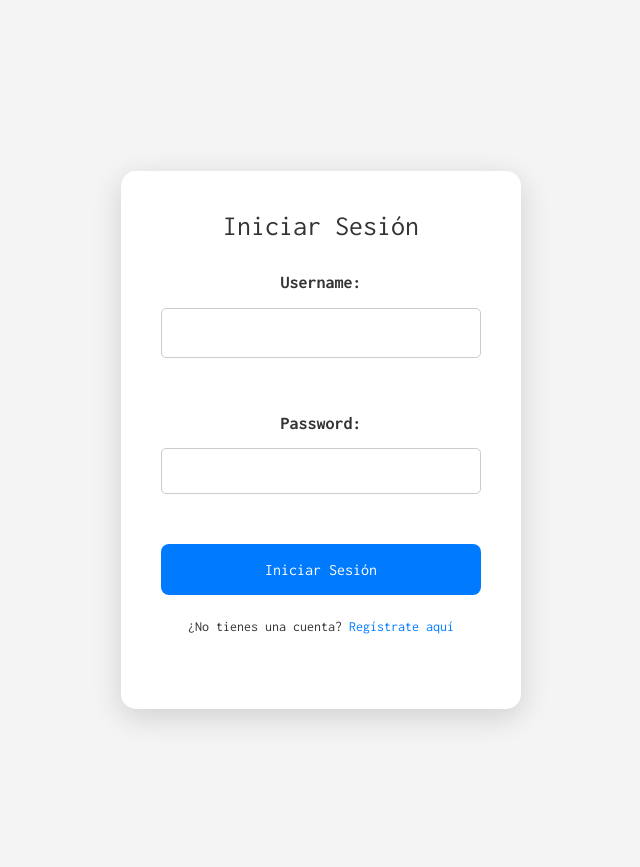
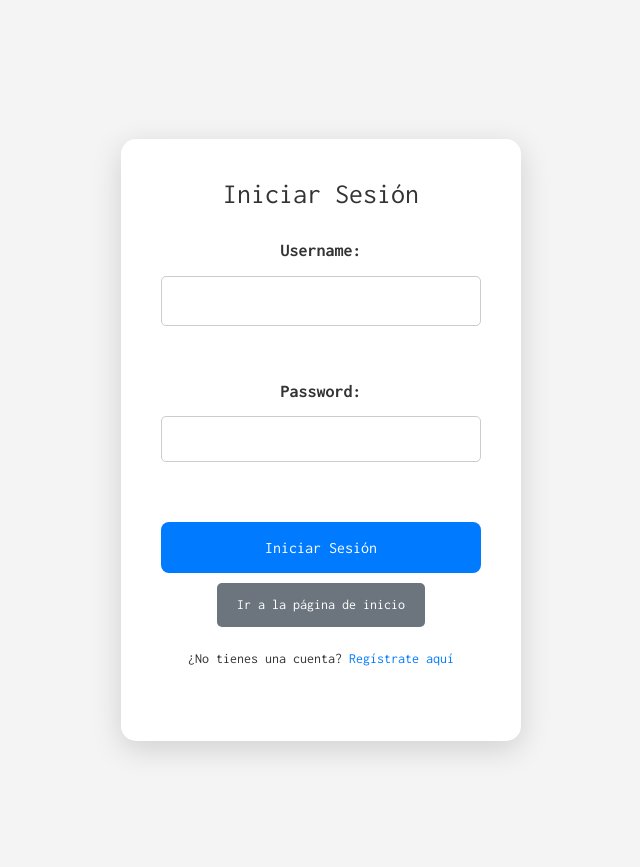
Before and after one commit to AIejoCastro/PsychoApp, a Django app: page /login/ in a window 1280 px wide. Shown: the top 867 px of the page, without its empty margins (319-959 px from the left). Run offline with Django 4.2, Linux system fonts and the light colour scheme; parts of the project's set-up code (start-up, migrations or seed data) failed here and were passed over; some libraries are stand-ins or nearby versions.

Commit message:
Optional Login

```diff
--- /dev/null
+++ b/psychoapp/middleware.py
@@ -0,0 +1,14 @@
+from django.contrib.sessions.models import Session
+
+class ClearSessionsMiddleware:
+    _cleared_sessions = False
+
+    def __init__(self, get_response):
+        self.get_response = get_response
+
+    def __call__(self, request):
+        if not ClearSessionsMiddleware._cleared_sessions:
+            Session.objects.all().delete()
+            ClearSessionsMiddleware._cleared_sessions = True
+        response = self.get_response(request)
+        return response
--- a/psychoapp/settings.py
+++ b/psychoapp/settings.py
@@ -132,6 +132,7 @@ STATIC_ROOT = BASE_DIR / 'psychoapp/staticfiles'
 DEFAULT_AUTO_FIELD = 'django.db.models.BigAutoField'
 
 MIDDLEWARE = [
+    'psychoapp.middleware.ClearSessionsMiddleware',
     'django.middleware.security.SecurityMiddleware',
     'django.contrib.sessions.middleware.SessionMiddleware',
     'django.middleware.common.CommonMiddleware',
--- a/psychoapp/templates/index.html
+++ b/psychoapp/templates/index.html
@@ -51,9 +51,9 @@
 								<li class=""><a href="{% url 'about' %}">Informacion</a></li>
 								<li class=""><a href="{% url 'ver_historial' %}">Historial</a></li>
 								{% if user.is_authenticated %}
-								<li class="btn-cta"><a href="{% url 'logout' %}"><span>Cerrar sesion</span></a></li>
+								<li class="btn-cta"><a href="{% url 'login' %}"><span>Cerrar sesion</span></a></li>
 								{% else %}
-								<li class="btn-cta"><a href="{% url 'login' %}"><span>Cerrar sesion</span></a></li>
+								<li class="btn-cta"><a href="{% url 'login' %}"><span>Iniciar sesion</span></a></li>
 								{% endif %}
 							</ul>
 						</div>
--- a/psychoapp/templates/login.html
+++ b/psychoapp/templates/login.html
@@ -67,10 +67,30 @@
             cursor: pointer;
             font-size: 16px;
             transition: background-color 0.3s;
+            margin-top: 10px;
         }
 
         button:hover {
             background-color: #0056b3;
+        }
+
+        .home-button {
+            background-color: #6c757d;
+            color: #fff;
+            border: none;
+            padding: 10px 20px;
+            border-radius: 5px;
+            cursor: pointer;
+            font-size: 14px;
+            margin-top: 10px;
+            display: inline-block;
+            text-decoration: none;
+            transition: background-color 0.3s;
+        }
+
+        .home-button:hover {
+            background-color: #dd456d;
+            color: #fff;
         }
 
         p {
@@ -115,6 +135,7 @@
             </div>
             <button type="submit">Iniciar Sesión</button>
         </form>
+        <a href="{% url 'home' %}" class="home-button">Ir a la página de inicio</a>
         <p>¿No tienes una cuenta? <a href="{% url 'register' %}">Regístrate aquí</a></p>
     </div>
 </body>
--- a/psychoapp/views.py
+++ b/psychoapp/views.py
@@ -9,15 +9,12 @@ from django.contrib.auth.decorators import login_required
 from .models import HistorialResultado, HistoriaClinica
 
 def index(request):
-    if request.user.is_authenticated:
-        logout(request)
-
     doc_index = open("psychoApp/templates/index.html")
     template = Template(doc_index.read())
     doc_index.close()
     context = Context()
     doc = template.render(context)
-    return HttpResponse(doc)
+    return render(request, 'index.html', {'user': request.user})
 
 def about(request):
     doc_index = open("psychoApp/templates/about.html")
```
Also changed, not shown: db.sqlite3.
